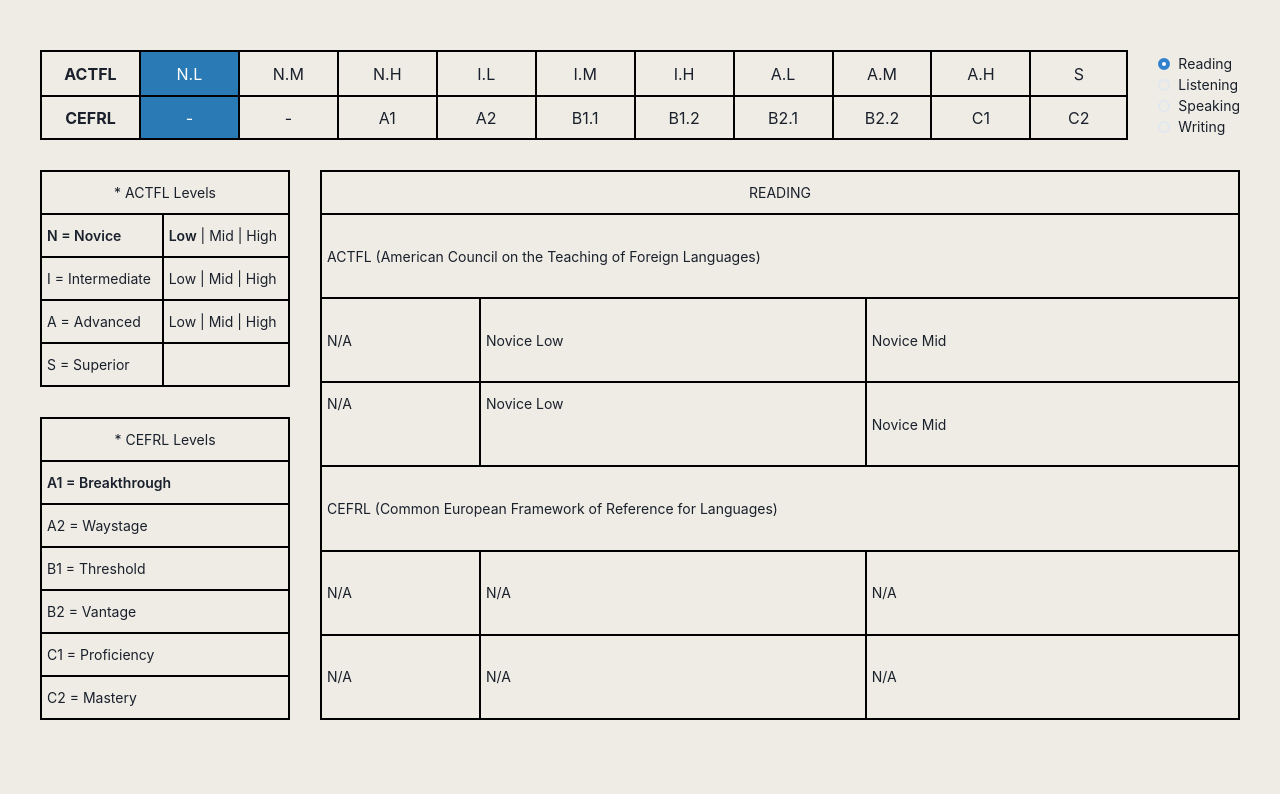
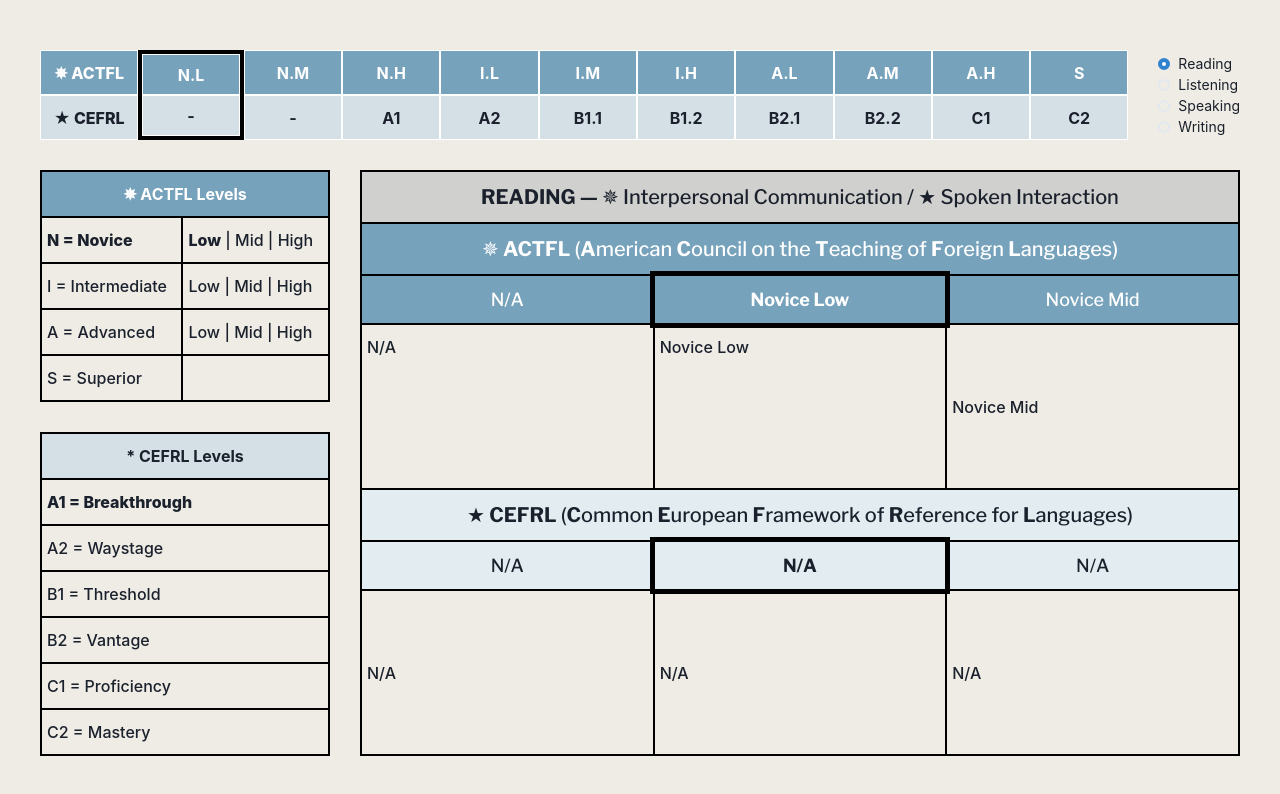
Before and after one commit to chaixinzhe2000/french_leveling_tool, a React (Create React App) app: page / in a window 1280 px wide. Shown: the top 794 px of the page. Built offline with nearby package versions, Linux system fonts and the light colour scheme.

Commit message:
improved css

```diff
--- a/public/index.html
+++ b/public/index.html
@@ -25,7 +25,7 @@
 	<link rel="preconnect" href="https://fonts.googleapis.com">
 	<link rel="preconnect" href="https://fonts.gstatic.com" crossorigin>
 	<link
-		href="https://fonts.googleapis.com/css2?family=DM+Sans:ital,wght@0,400;0,500;0,700;1,400;1,500;1,700&display=swap"
+		href="https://fonts.googleapis.com/css2?family=DM+Sans:ital,wght@0,400;0,500;0,700;1,400;1,500;1,700&family=Libre+Franklin:ital,wght@0,100;0,200;0,300;0,400;0,500;0,600;0,700;0,800;0,900;1,100;1,200;1,300;1,400;1,500;1,600;1,700;1,800;1,900&display=swap"
 		rel="stylesheet">
 	<title>Language Learning</title>
 </head>
--- a/src/components/LevelTable/ACTFLLevelTable.tsx
+++ b/src/components/LevelTable/ACTFLLevelTable.tsx
@@ -29,9 +29,9 @@
 
 	return (
 		<table className="tg">
-			<thead>
+			<thead className="actfl-table-header-wrapper">
 				<tr>
-					<th className="tg-0pky" colSpan={2}>* ACTFL Levels</th>
+					<th className="tg-0pky level-table-heading" colSpan={2}>✵ ACTFL Levels</th>
 				</tr>
 			</thead>
 			<tbody>
--- a/src/components/LevelTable/CEFRLLevelTable.tsx
+++ b/src/components/LevelTable/CEFRLLevelTable.tsx
@@ -26,9 +26,9 @@
 
 	return (
 		<table className="tg">
-			<thead>
+			<thead className="cefrl-table-header-wrapper">
 				<tr>
-					<th className="tg-0pky" colSpan={1}>* CEFRL Levels</th>
+					<th className="tg-0pky level-table-heading" colSpan={1}>* CEFRL Levels</th>
 				</tr>
 			</thead>
 			<tbody>
--- a/src/components/LevelTable/styles.css
+++ b/src/components/LevelTable/styles.css
@@ -1,15 +1,15 @@
 .tg {
 	border-collapse: collapse;
 	border-spacing: 0;
-	width: 250px;
+	width: 290px;
 	margin-top: 30px;
+	font-weight: 500;
 }
 
 .tg td {
 	border-color: black;
 	border-style: solid;
 	border-width: 2px;
-	font-size: 14px;
 	overflow: hidden;
 	padding: 10px 5px;
 	word-break: normal;
@@ -19,8 +19,6 @@
 	border-color: black;
 	border-style: solid;
 	border-width: 2px;
-	font-size: 14px;
-	font-weight: normal;
 	overflow: hidden;
 	padding: 10px 5px;
 	word-break: normal;
@@ -33,5 +31,18 @@
 }
 
 .bold {
-	font-weight: 600;
+	font-weight: 800;
 }
+
+.level-table-heading {
+	font-weight: 700;
+}
+
+.actfl-table-header-wrapper {
+	background-color: #77a2bb;
+	color: white;
+}
+
+.cefrl-table-header-wrapper {
+	background-color: #d5dfe6;
+}
--- a/src/components/MainTable/MainTable.tsx
+++ b/src/components/MainTable/MainTable.tsx
@@ -155,17 +155,19 @@
 		<table className="tg table-wrapper">
 			<thead>
 				<tr>
-					<th className="tg-wp8o" colSpan={3}>{testAreaString}</th>
+					<th className="tg-wp8o main-table-header" colSpan={3}>
+						{testAreaString} — <p style={{ display: "inline", fontWeight: 500 }}>✵ Interpersonal Communication / ★ Spoken Interaction</p>
+					</th>
 				</tr>
 			</thead>
 			<tbody>
 				<tr>
-					<td className="tg-mqa1" colSpan={3}>ACTFL (American Council on the Teaching of Foreign Languages)</td>
+					<td className="tg-mqa1 actfl-header" colSpan={3}>✵ <b>ACTFL</b> (<b>A</b>merican <b>C</b>ouncil on the <b>T</b>eaching of <b>F</b>oreign <b>L</b>anguages)</td>
 				</tr>
 				<tr>
-					<td className="tg-wp8o">{ACTFLLevelHeadingArray[levelIndex - 1]}</td>
-					<td className="tg-wp8o">{ACTFLLevelHeadingArray[levelIndex]}</td>
-					<td className="tg-baqh">{ACTFLLevelHeadingArray[levelIndex + 1]}</td>
+					<td className="tg-wp8o actfl-level-one">{ACTFLLevelHeadingArray[levelIndex - 1]}</td>
+					<td className="tg-wp8o actfl-level-one selected-cell">{ACTFLLevelHeadingArray[levelIndex]}</td>
+					<td className="tg-baqh actfl-level-one">{ACTFLLevelHeadingArray[levelIndex + 1]}</td>
 				</tr>
 				<tr>
 					<td className="tg-73oq">{ACTFLContentOne}</td>
@@ -173,12 +175,12 @@
 					<td className="tg-0lax">{ACTFLContentThree}</td>
 				</tr>
 				<tr>
-					<td className="tg-wp8o" colSpan={3}><span>CEFRL (Common European Framework of Reference for Languages)</span></td>
+					<td className="tg-mqa1 cefrl-header" colSpan={3}>★ <b>CEFRL</b> (<b>C</b>ommon <b>E</b>uropean <b>F</b>ramework of <b>R</b>eference for <b>L</b>anguages)</td>
 				</tr>
 				<tr>
-					<td className="tg-baqh">{CEFRLLevelHeadingArray[levelIndex - 1]}</td>
-					<td className="tg-baqh">{CEFRLLevelHeadingArray[levelIndex]}</td>
-					<td className="tg-baqh">{CEFRLLevelHeadingArray[levelIndex + 1]}</td>
+					<td className="tg-baqh cefrl-level-one">{CEFRLLevelHeadingArray[levelIndex - 1]}</td>
+					<td className="tg-baqh cefrl-level-one selected-cell">{CEFRLLevelHeadingArray[levelIndex]}</td>
+					<td className="tg-baqh cefrl-level-one">{CEFRLLevelHeadingArray[levelIndex + 1]}</td>
 				</tr>
 				<tr>
 					<td className="tg-0lax">{CEFRLContentOne}</td>
--- a/src/components/MainTable/styles.css
+++ b/src/components/MainTable/styles.css
@@ -1,3 +1,54 @@
 .table-wrapper {
 	width: 100%;
 }
+
+.main-table-header {
+	font-family: "Libre Franklin", sans-serif;
+	font-size: 20px;
+	background-color: #d0d0ce;
+}
+
+.actfl-header {
+	background-color: #77a2bb;
+	color: white;
+	font-family: "Libre Franklin", sans-serif;
+	font-size: 20px;
+	height: 20px;
+	text-align: center;
+}
+
+.cefrl-header {
+	background-color: #e3ecf1;
+	font-family: "Libre Franklin", sans-serif;
+	font-size: 20px;
+	height: 20px;
+	text-align: center;
+}
+
+.actfl-level-one {
+	background-color: #77a2bb;
+	color: white;
+	font-family: "Libre Franklin", sans-serif;
+	font-size: 18px;
+	height: 18px;
+	text-align: center;
+	padding: 0;
+}
+
+.cefrl-level-one {
+	background-color: #e3ecf1;
+	font-family: "Libre Franklin", sans-serif;
+	font-size: 18px;
+	height: 18px;
+	text-align: center;
+	padding: 0;
+}
+
+.selected-cell {
+	outline: 4px solid black;
+	font-weight: 700;
+}
+
+.tg-wp8o {
+	width: 33.33%;
+}
--- a/src/components/Selector/styles.css
+++ b/src/components/Selector/styles.css
@@ -1,26 +1,33 @@
 .selector-black-box-up {
-	border: 2px solid black;
-	border-bottom: none;
-	border-right: none;
+	border: 1px solid white;
+	border-bottom: 1px solid white;
+	border-right: 1px solid white;
+	border-left: 1px solid white;
 	cursor: pointer;
 	display: flex;
 	justify-content: center;
 	align-items: center;
 	height: 50%;
+	background-color: #77a2bb;
+	color: white;
+	font-weight: 700;
 }
 
 .selector-black-box-down {
-	border: 2px solid black;
-	border-right: none;
+	border: 1px solid white;
+	border-right: 1px solid white;
+	border-left: 1px solid white;
+	font-weight: 700;
 	cursor: pointer;
 	display: flex;
 	justify-content: center;
 	align-items: center;
 	height: 50%;
+	background-color: #d5dfe6;
 }
 
 .selector-end {
-	border-right: 2px solid black;
+	border-right: 1px solid white;
 }
 
 .selector-wrapper {
@@ -29,8 +36,7 @@
 }
 
 .selector-wrapper-selected {
-	background-color: #2a7bb5;
-	color: white;
+	border: 4px solid black;
 	width: 100%;
 }
 
--- a/src/components/SelectorList/SelectorList.tsx
+++ b/src/components/SelectorList/SelectorList.tsx
@@ -10,10 +10,10 @@
 			<div
 				className="selector-title-wrapper">
 				<b className="box-up">
-					ACTFL
+					✵ ACTFL
 				</b>
 				<b className="box-down">
-					CEFRL
+					★ CEFRL
 				</b>
 			</div >
 			<Selector ACTFL={ACTFLLevel.NOVICE_LOW} CEFRL={CEFRLLevel.UNDEFINED} />
--- a/src/components/SelectorList/styles.css
+++ b/src/components/SelectorList/styles.css
@@ -4,24 +4,24 @@
 }
 
 .box-up {
-	border: 2px solid black;
-	border-bottom: none;
-	border-right: none;
-	cursor: pointer;
+	border: 1px solid white;
 	display: flex;
 	justify-content: center;
 	align-items: center;
 	height: 50%;
+	background-color: #77a2bb;
+	color: white;
+	font-weight: 800;
 }
 
 .box-down {
-	border: 2px solid black;
-	border-right: none;
-	cursor: pointer;
+	border: 1px solid white;
 	display: flex;
 	justify-content: center;
 	align-items: center;
 	height: 50%;
+	background-color: #d5dfe6;
+	font-weight: 800;
 }
 
 .selector-title-wrapper {
```
